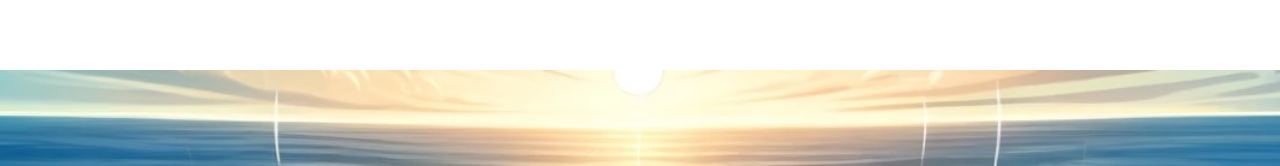
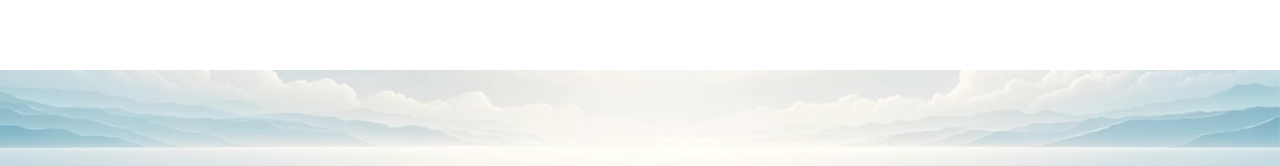
Before and after one commit to Team-JJSAD/Career-Compass, a React (Vite) app: page /CurrentApps in a window 1280 px wide. Shown: the part 634-800 px from the top of the page. Built offline with nearby package versions, Linux system fonts and the light colour scheme.

Commit message:
Merging with backend CRUD
Co-authored-by: Daniel Garan <g.daniel02@icloud.com>
Co-authored-by: Jules Mai <julesdmai@gmail.com>
Co-authored-by: Anthony Herrera <herreraanthony2@gmail.com>
Co-authored-by: Jacob McFarland <jmcfarlandemail@gmail.com>
Co-authored-by: Stan Louie <liger07@gmail.com>

```diff
--- a/src/CurrentApps.jsx
+++ b/src/CurrentApps.jsx
@@ -181,7 +181,7 @@ function CurrentApps() {
 
       {/* Footer banner */}
       <footer className="fixed inset-x0 bottom-0">
-        <img src="../assets/footer_banner.jpg" alt="Footer Image" className="w-full object-cover h-24" />
+        <img src="../assets/CC_Footer_Banner.jpeg" alt="Footer Image" className="w-full object-cover h-24" />
       </footer>
     </>
   );
```
Also changed, not shown: assets/CC_Footer_Banner.jpeg (added), assets/footer_banner.jpg (deleted).
